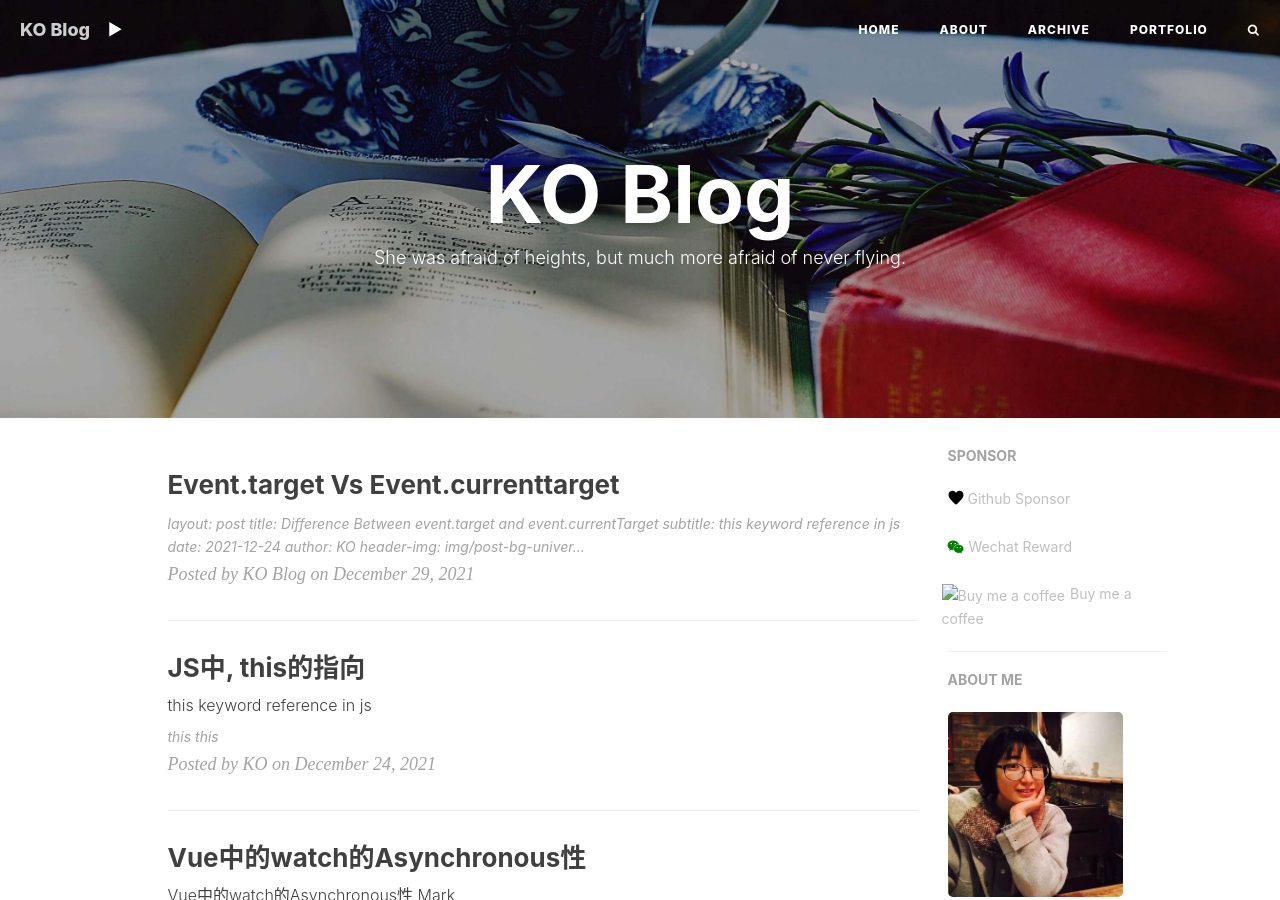
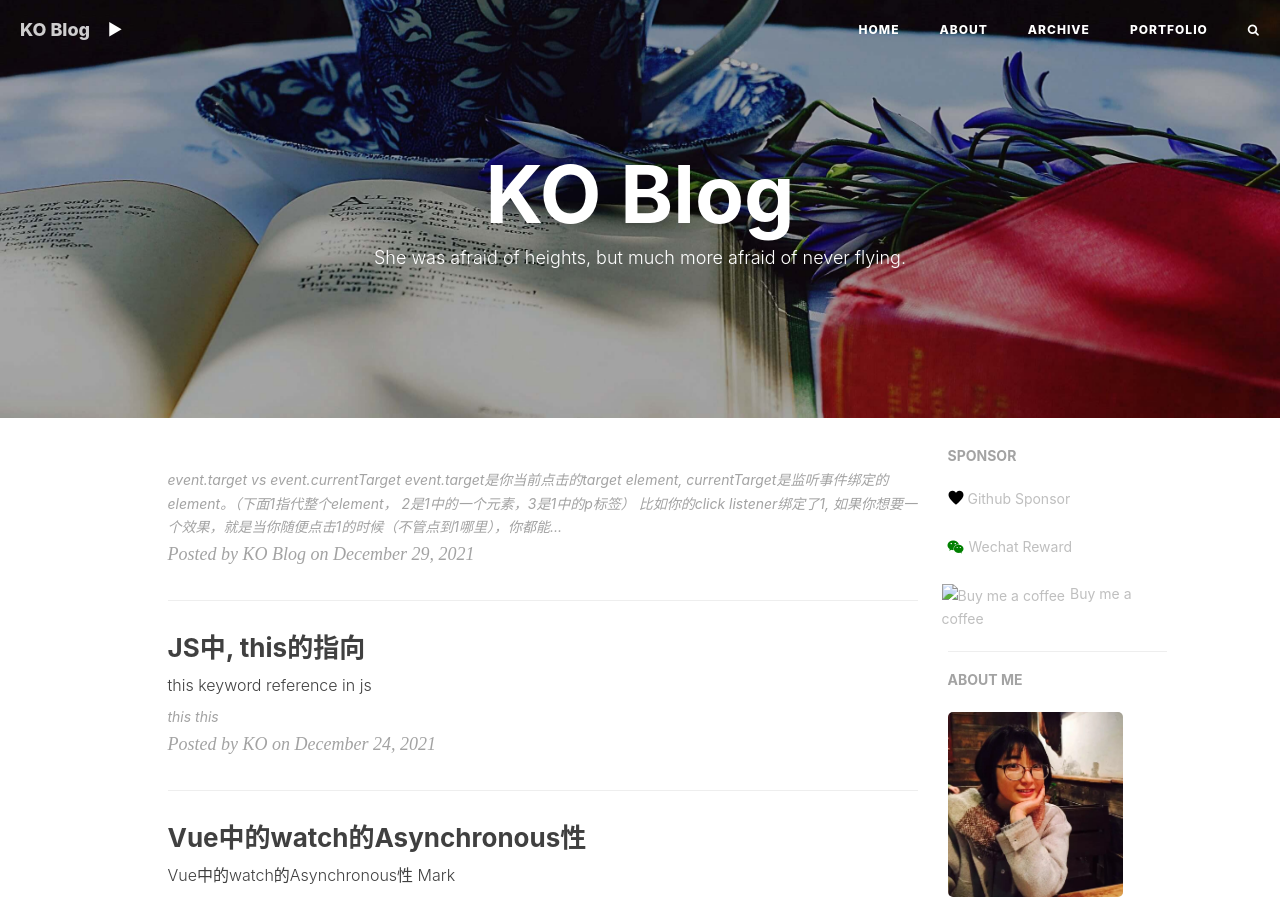
Before and after one commit to kkkokili/kkkokili.github.io, a Jekyll site: the page built from index.html, in a window 1280 px wide and 900 px high. Built offline with Jekyll 4.4.1, drawn with Linux system fonts in a browser that asks for light colours; nearby versions of some CDN libraries; the list of posts is cut into pages by our own code; comment, search, counter and statistics services are not loaded.

Commit message:
Update 2021-12-29-event.target-vs-event.currentTarget.md

````diff
--- a/_posts/2021-12-29-event.target-vs-event.currentTarget.md
+++ b/_posts/2021-12-29-event.target-vs-event.currentTarget.md
@@ -1,9 +1,8 @@
-
 ---
 layout:     post
-title:      Difference Between event.target and event.currentTarget
-subtitle:   this keyword reference in js
-date:       2021-12-24
+title:      event.target vs event.currentTarget
+subtitle:   targe和currentTarget的区别
+date:       2021-12-29
 author:     KO
 header-img: img/post-bg-universe.jpg
 catalog: true
@@ -12,17 +11,19 @@
     -Front End
 ---
 
+
 # event.target vs event.currentTarget
 
 ### event.target是你当前点击的target element, currentTarget是监听事件绑定的element。（下面1指代整个element， 2是1中的一个元素，3是1中的p标签） 比如你的click listener绑定了1, 如果你想要一个效果，就是当你随便点击1的时候（不管点到1哪里），你都能获取到3的text. 这个时候不能用e.target,因为这是你点击的元素，如果你点在2处获取不到3。这时要用e.currentTarget,3是e.currentTarget.childNodes[1].firstChild.innerText.
 
-
+```
 -------------------------------
 |     1.        3：text        |
 |              ----------      |
 |              |  2.     |     |
 |              ----------      |
 -------------------------------
+```
 
 
 正确写法：`e.currentTarget.childNodes[1].firstChild.innerText`
````
